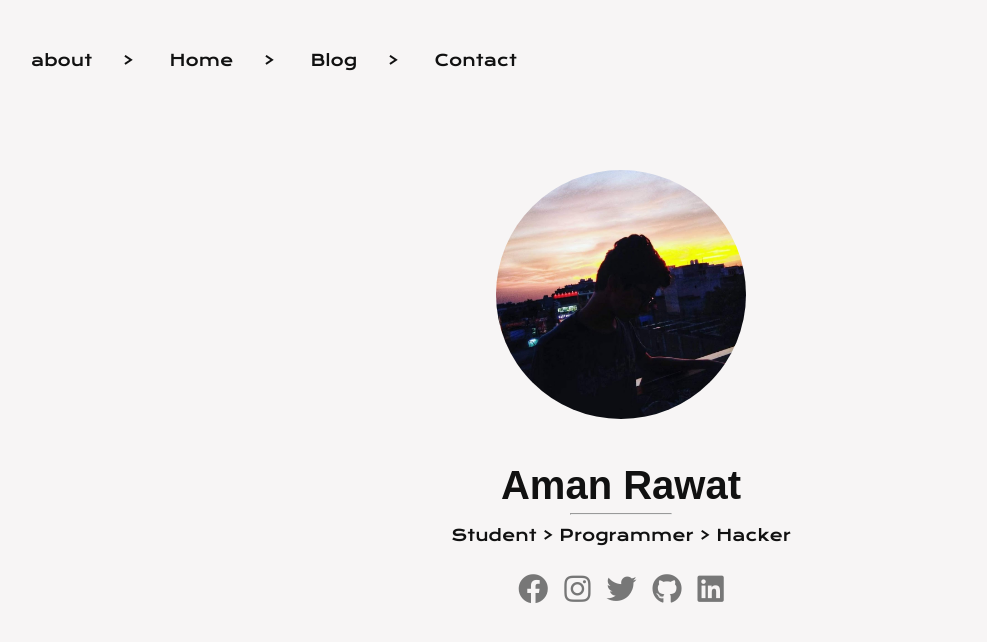
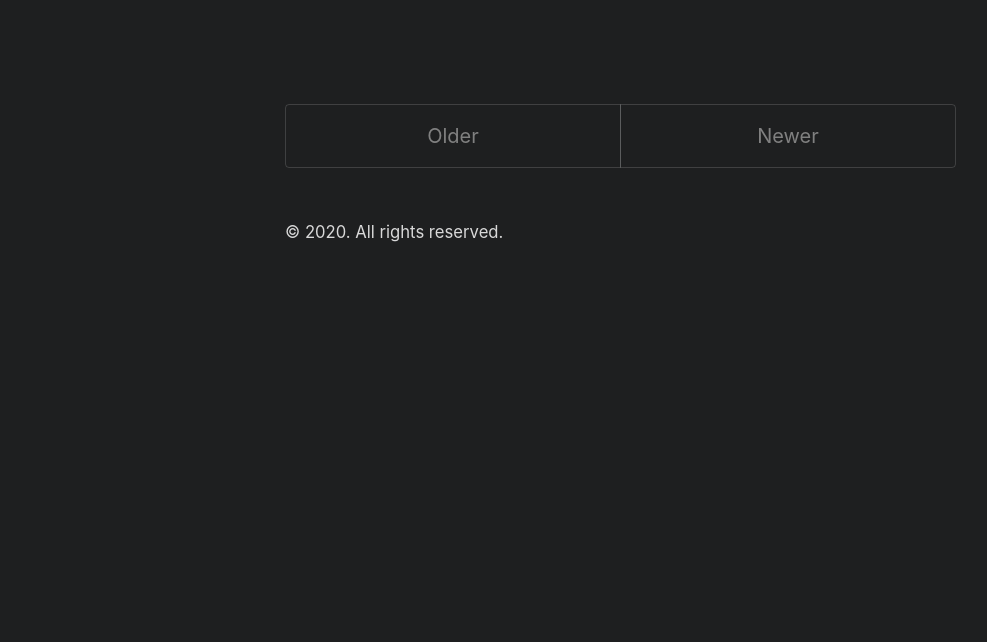
Before and after one commit to theamanrawat/theamanrawat.github.io, a Jekyll site: the page built from index.html, in a window 1280 px wide. Shown: the top 642 px of the page, without its empty margins (19-1006 px from the left). Built offline with Jekyll 4.4.1, drawn with Linux system fonts in a browser that asks for light colours; nearby versions of some CDN libraries; some web fonts are replaced.

Commit message:
Update index.html

```diff
--- a/index.html
+++ b/index.html
@@ -1,330 +1,33 @@
-<!DOCTYPE html>
-<html>
-<head>
-	<title>Aman Rawat</title>
-	<meta name="viewport" content="width=device-width, initial-scale=1.0">
-	<meta name="description" content="I'm Aman Rawat and I am a Hacker, Programmer and Student. You can find me on everywhere with this handle @theamanrawat (Aman Rawat)">
-	<link href="https://fonts.googleapis.com/css2?family=Krona+One&display=swap" rel="stylesheet">
-	<link href="https://fonts.googleapis.com/css2?family=Cantora+One&display=swap" rel="stylesheet">
-	<script src="https://use.fontawesome.com/bf0a9868e6.js"></script>
-	<link rel="stylesheet" href="https://use.fontawesome.com/releases/v5.8.1/css/all.css" integrity="sha384-50oBUHEmvpQ+1lW4y57PTFmhCaXp0ML5d60M1M7uH2+nqUivzIebhndOJK28anvf" crossorigin="anonymous" />
-<style>
-*{
+---
+layout: default
+title: Home
+---
 
-	padding: 0px;
-	margin:0px;
-	font-family: 'Krona One', sans-serif;
+<div class="posts">
+  {% for post in paginator.posts %}
+  <article class="post">
+    <h1 class="post-title">
+      <a href="{{ post.url | relative_url }}">
+        {{ post.title }}
+      </a>
+    </h1>
 
-}
+    <time datetime="{{ post.date | date_to_xmlschema }}" class="post-date">{{ post.date | date_to_string }}</time>
 
-.main_header{
+    {{ post.content }}
+  </article>
+  {% endfor %}
+</div>
 
-	display: block;
-	padding: 20px;
-
-}
-
-.secound_menu{
-
-	display: none;
-
-}
-
-h1{
-
-	font-family: 'Cantora One', sans-serif;
-	font-size: 40px;
-
-}
-
-body,html{
-
-	background: #f7f5f5;
-	color: #111;
-
-}
-
-.main_header span{
-
-	padding: 30px;
-	display: inline-block;
-	cursor: pointer;
-
-}
-
-.main_header span:hover{
-
-	transform: scale(1.5);
-
-}
-
-#Home{
-	width: 100%;
-	overflow-x: hidden;
-	position: fixed;
-	transition: 0.5s;
-}
-
-#about{
-	left:0;
-	scroll-behavior: smooth;
-	overflow-x: hidden;
-	width:0;
-	background: #f7f5f5;
-	height: 100%;
-	position: fixed;
-}
-
-#whoami{
-	cursor: pointer;
-}
-
-#photo{
-	margin-top: 50px;
-	width: 250px;
-	align-items: center;
-	border-radius: 50%;
-	transition: transform 1s;
-}
-
-#photo:hover{
-	-ms-transform: scale(1.2);
- 	-webkit-transform: scale(1.2);
-	transform: scale(1.2);
-}
-
-a{
-	text-decoration: none;
-	color: #111;
-}
-
-hr{
-	width: 100px;
-	margin-top: 5px;
-	margin-bottom: 10px;
-}
-#menu{
-	display: none;
-
-}
-
-#social-media{
-	font-size: 30px;
-	padding: 25px;
-}
-
-#social-media i{
-	color: #777777;
-	margin: 3px;
-}
-
-#social-media i:hover{
-	color: #111;
-}
-
-#shortintro{
-	padding: 10px;
-	line-height: 35px;
-	width: 500px;
-	margin:auto;
-}
-
-#center{
-	display: inline-block;
-	text-align: left;
-}
-
-#center span{
-	color: #1d87ad;
-}
-
-@media only screen and (max-width: 600px) {
-
-
-.main_header{
-	display: none;
-}
-
-.secound_menu{
-	display: block;
-}
-
-.secound_menu i{
-
-	font-size: 35px;
-	margin: 20px;
-}
-
-.secound_menu i:hover{
-	color: #777777;
-}
-
-#photo{
-	width: 150px;
-}
-
-#menu i{
-	float: right;
-	padding: 20px;
-	color: #fff;
-	font-size: 40px;
-}
-
-
-#whoami{
-	font-size: 35px;
-}
-
-p{
-	font-size: 12px;
-}
-
-#menu{
-	display: block;
-	height: 100%;
-	width: 0;
-	position: fixed;
-	z-index: 1;
-	top: 0;
-	left: 0;
-	background-color: #111;
-	overflow-x: hidden;
-	transition: 0.5s;
-	padding-top: 10px;
-}
-
-#menu ul{
-	margin-top: 80px;
-
-}
-
-#menu ul li{
-	padding: 8px 8px 8px 20px;
-	text-decoration: none;
-	font-size: 20px;
-	color: #fff;
-	display: block;
-	transition: 0.3s;
-}
-
-#menu ul li:hover{
-	background: #fff;
-	color: #333;
-	cursor:pointer;
-}
-
-#social-media{
-	font-size: 20px;
-	padding: 15px;
-}
-
-#shortintro{
-	width: 80%;
-	margin:auto;
-	line-height: 25px;
-	text-align: left;
-}
-
-}
-
-
-
-</style>
-</head>
-<body>
-
-	<div class="main_header">
-		<span class="active" onclick="about()">about</span>>
-		<span class="active" onclick="home()">Home</span>>
-		<span class="active"><a href="https://gyanihackers.com/blog">Blog</a></span>>
-		<span class="active"><a href="mailto:theamanrawat@protonmail.com">Contact</a></span>
-	</div>
-
-
-	<div class="secound_menu" id="icon">
-		<i class="fas fa-bars" onclick="open_menu()"></i>
-	</div>
-
-	<div id="menu">
-
-		<i class="fas fa-times"  onclick="close_menu()"></i>
-		<ul>
-			<li onclick="home()"><span class="active">Home</span></li>
-			<li onclick="about()"><span class="active">About</span></li>
-			<a href="https://gyanihackers.com/blog"><li><span class="active">Blog</span></li></a>
-			<a href="mailto:theamanrawat@protonmail.com"><li><span class="active">Contact</span></li></a>
-
-		</ul>
-	</div>
-
-
-
-	<div id="main_content">
-
-
-			<div id="Home">
-				<center>
-					<img src="photo.jpg" id="photo"><br><br><br>
-					<h1 id="whoami">Aman Rawat</h1>
-					<hr>
-					<p>Student > Programmer > Hacker</p>
-
-					<div id="social-media">
-						<a href="https://facebook.com/theamanrawat" target="_blank"><i class="fab fa-facebook" aria-hidden="true"></i></a>
-						<a href="https://instagram.com/theamanrawat" target="_blank"><i class="fab fa-instagram" aria-hidden="true"></i></a>
-						<a href="https://twitter.com/theamanrawat" target="_blank"><i class="fab fa-twitter" aria-hidden="true"></i></a>
-						<a href="https://github.com/theamanrawat" target="_blank"><i class="fab fa-github" aria-hidden="true"></i></a>
-						<a href="https://linkedin.com/in/theamanrawat/" target="_blank"><i class="fab fa-linkedin" aria-hidden="true"></i></a>
-					</div>
-				</center>
-
-			</div>
-
-			<div id="about">
-					<center>
-					<h1>whoami?</h1>
-					<hr>
-					</center>
-					<div id="shortintro">
-						<div id="center">
-							<p>
-								My name is Aman Rawat and I live in New Delhi, India. I've experienced in penetration testing and programming and I've reported vulnerability to many companies and got acknowledgement such as Facebook, Google, Twitter, CISCO, Airtel, Paytm and many more.
-								<br>
-								Apart from this my hobbies are Singing, painting and travelling.
-								<br>
-
-								<hr>
-
-								If You want to learn more about my work and experience then <a href="resume.pdf"><span><b>Download</b></span></a> my resume.
-							</p>
-						</div>
-					</div>
-
-
-
-			</div>
-
-</body>
-
-<script type="text/javascript">
-function open_menu(){
-	document.getElementById("menu").style.width = "300px";
-
-}
-
-function close_menu(){
-	document.getElementById("menu").style.width = "0";
-
-}
-
-function about(){
-	document.getElementById("menu").style.width = "0";
-	document.getElementById("about").style.width = "100%";
-}
-
-function home(){
-	document.getElementById("menu").style.width = "0";
-	document.getElementById("about").style.width = "0";
-}
-</script>
-</html>
+<div class="pagination">
+  {% if paginator.next_page %}
+    <a class="pagination-item older" href="{{ paginator.next_page_path | relative_url }}">Older</a>
+  {% else %}
+    <span class="pagination-item older">Older</span>
+  {% endif %}
+  {% if paginator.previous_page %}
+    <a class="pagination-item newer" href="{{ paginator.previous_page_path | prepend: relative_url }}">Newer</a>
+  {% else %}
+    <span class="pagination-item newer">Newer</span>
+  {% endif %}
+</div>
```
